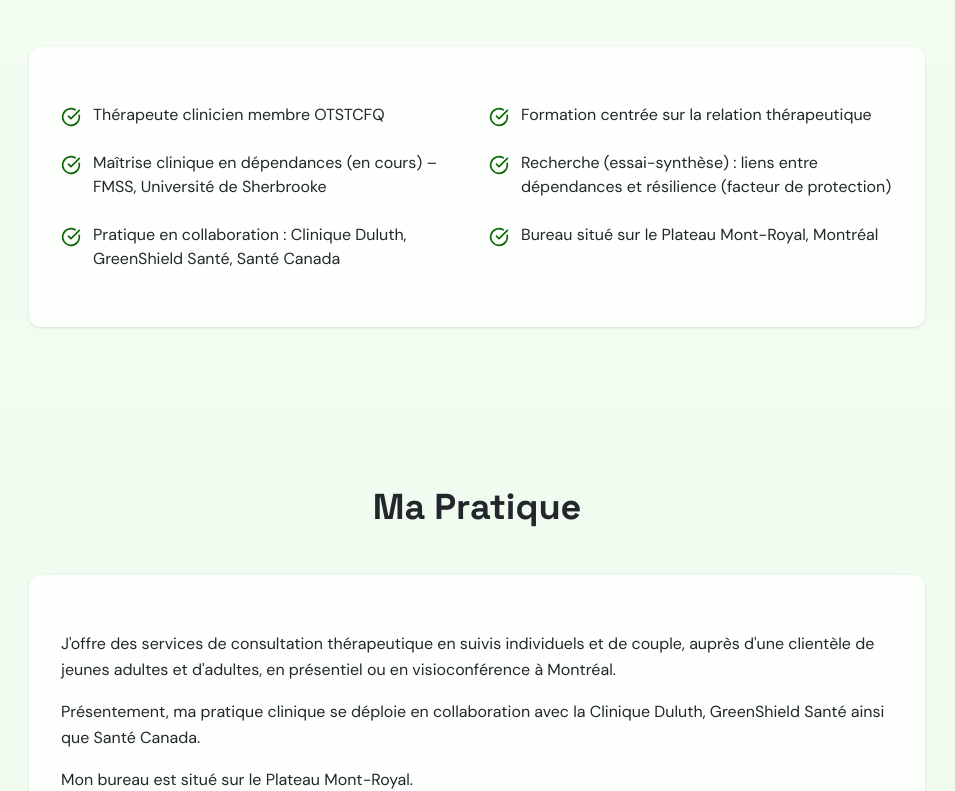
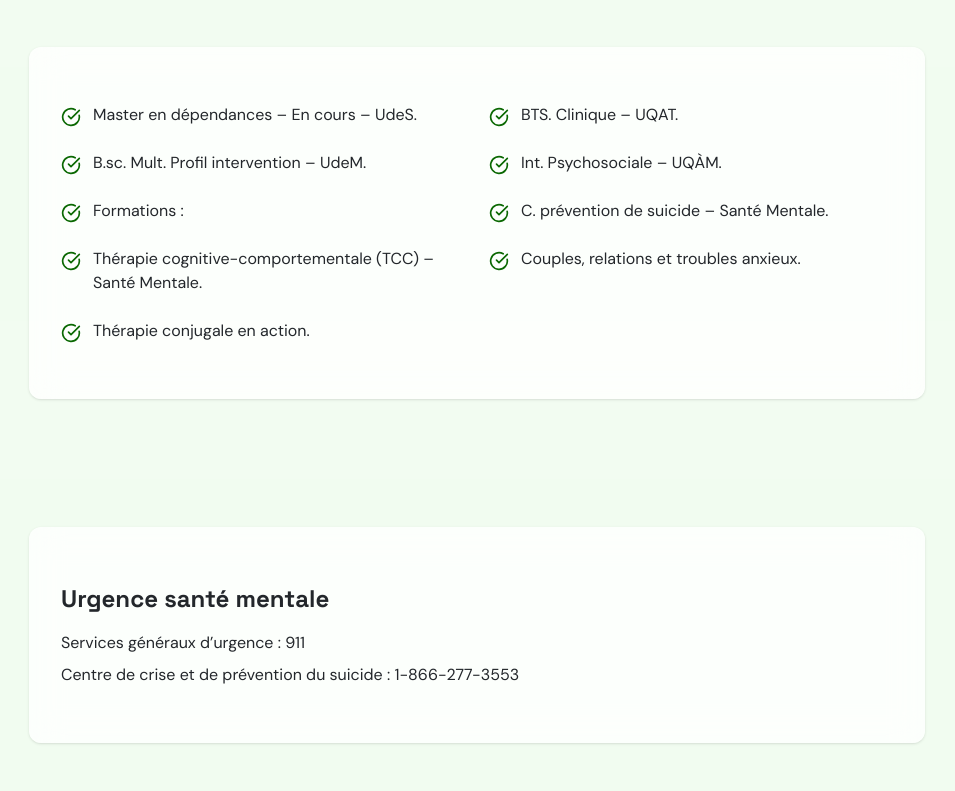
Before and after one commit to josegastelu/jose, a Next.js app: page /a-propos in a window 1280 px wide. Shown: the part 1458-2249 px from the top of the page, without its empty margins (163-1118 px from the left). Built offline with nearby package versions, Linux system fonts and the light colour scheme.

Commit message:
update copy a-propos page

```diff
--- a/app/a-propos/page.tsx
+++ b/app/a-propos/page.tsx
@@ -30,12 +30,15 @@ const content = {
     qualifications: {
       title: "Qualifications & Parcours",
       items: [
-        "Thérapeute clinicien membre OTSTCFQ",
-        "Formation centrée sur la relation thérapeutique",
-        "Maîtrise clinique en dépendances (en cours) – FMSS, Université de Sherbrooke",
-        "Recherche (essai-synthèse) : liens entre dépendances et résilience (facteur de protection)",
-        "Pratique en collaboration : Clinique Duluth, GreenShield Santé, Santé Canada",
-        "Bureau situé sur le Plateau Mont-Royal, Montréal",
+        "Master en dépendances – En cours – UdeS.",
+        "BTS. Clinique – UQAT.",
+        "B.sc. Mult. Profil intervention – UdeM.",
+        "Int. Psychosociale – UQÀM.",
+        "Formations :",
+        "C. prévention de suicide – Santé Mentale.",
+        "Thérapie cognitive-comportementale (TCC) – Santé Mentale.",
+        "Couples, relations et troubles anxieux.",
+        "Thérapie conjugale en action.",
       ],
     },
     approach: {
@@ -47,6 +50,7 @@ const content = {
         { title: "Cognitivo-comportementale (TCC)", description: "Adapter pensées et comportements à vos objectifs" },
         { title: "Motivationnelle", description: "Soutenir le changement à votre rythme" },
         { title: "Systémique", description: "Prendre en compte les dynamiques relationnelles" },
+        { title: "Mindfulness", description: "Développer la pleine conscience et la régulation émotionnelle" },
       ],
     },
     practice: {
@@ -56,6 +60,13 @@ const content = {
       collaborations:
         "Présentement, ma pratique clinique se déploie en collaboration avec la Clinique Duluth, GreenShield Santé ainsi que Santé Canada.",
       location: "Mon bureau est situé sur le Plateau Mont-Royal.",
+    },
+    emergency: {
+      title: "Urgence santé mentale",
+      items: [
+        "Services généraux d’urgence : 911",
+        "Centre de crise et de prévention du suicide : 1-866-277-3553",
+      ],
     },
     cta: {
       title: "Prêt à commencer ?",
@@ -219,6 +230,22 @@ export default function AboutPage() {
         </div>
       </section>
 
+      {/* Emergency Section */}
+      <section className="py-12 px-4 sm:px-6 lg:px-8">
+        <div className="max-w-4xl mx-auto">
+          <Card className="glass-card border-0">
+            <CardContent className="p-8">
+              <h3 className="font-serif text-2xl font-bold mb-4">{t.emergency.title}</h3>
+              <ul className="space-y-2">
+                {t.emergency.items.map((item: string, idx: number) => (
+                  <li key={idx} className="text-foreground">{item}</li>
+                ))}
+              </ul>
+            </CardContent>
+          </Card>
+        </div>
+      </section>
+
       {/* Practice Section */}
       <section className="py-20 px-4 sm:px-6 lg:px-8">
         <div className="max-w-4xl mx-auto">
```
